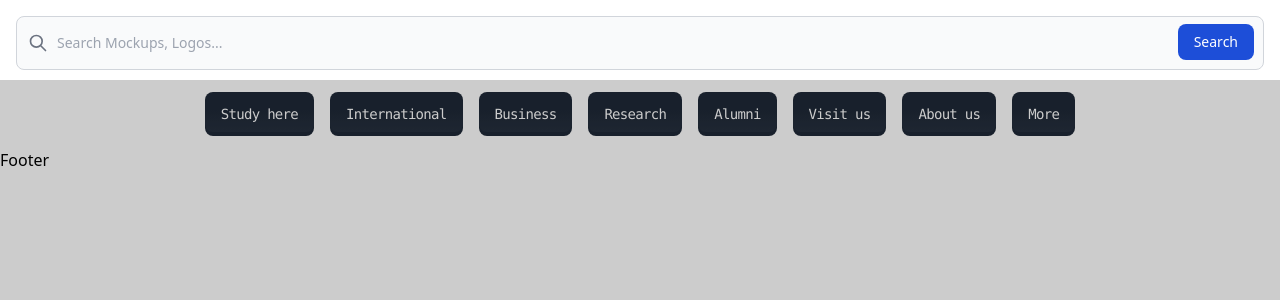
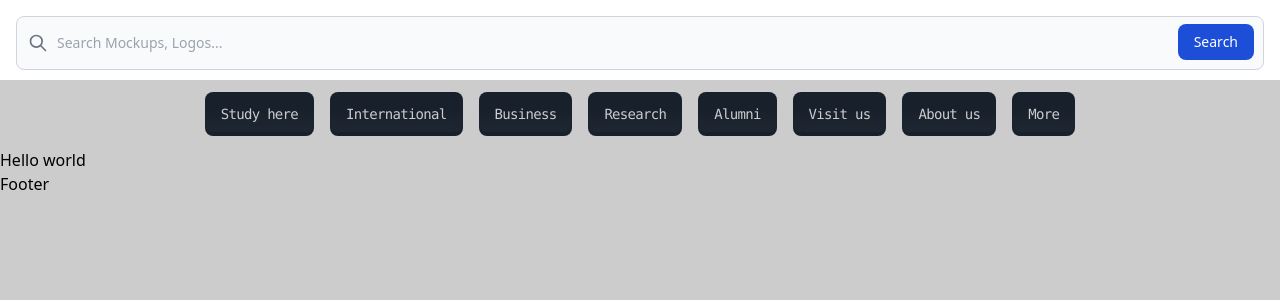
Before and after one commit to UmbrellaCrow612/Flowbite-hallam, a Next.js app: page / in a window 1280 px wide. Both pictures are taken after a click on the button "Open Search". Shown: the top 300 px of the page. Built offline with nearby package versions, Linux system fonts and the light colour scheme.

Commit message:
feat: added fic to header

```diff
--- a/src/components/Header/Search/SearchModal.tsx
+++ b/src/components/Header/Search/SearchModal.tsx
@@ -6,9 +6,8 @@ interface SearchModalProps {}
 export const SearchModal: React.FC<SearchModalProps> = () => {
   const [open, setOpen] = useRecoilState(searchModalState)
   return (
-    <div className={`fixed top-0  w-full h-full ${open ? 'block' : 'hidden'}`}>
-      <div className="z-20 w-full h-20 px-4 py-4 bg-white">
-        <form>
+    <div className={`fixed z-10 top-0  w-full h-full ${open ? 'block' : 'hidden'}`}>
+      <form className="w-full h-20 px-4 py-4 bg-white">
         <label className="mb-2 text-sm font-medium text-gray-900 sr-only">
           Search
         </label>
@@ -45,10 +44,10 @@ export const SearchModal: React.FC<SearchModalProps> = () => {
           </button>
         </div>
       </form>
-      </div>
+
       {/** Click away listener */}
       <div
-        className="z-10 w-full h-full bg-black bg-opacity-20"
+        className="z-0 w-full h-full bg-black bg-opacity-20"
         onClick={() => setOpen(!open)}
       />
     </div>
--- a/src/components/Header/index.tsx
+++ b/src/components/Header/index.tsx
@@ -11,7 +11,7 @@ interface indexProps {}
 export const Header: React.FC<indexProps> = () => {
   return (
     <header>
-      <nav className="sticky top-0 flex items-center justify-between w-full h-20 px-5 mx-auto max-w-screen-2xl ">
+      <nav className="flex items-center justify-between w-full h-20 px-5 mx-auto  max-w-screen-2xl">
         <Logo />
         {/** Desktop options */}
         <div className="items-center hidden gap-2 p-1 md:flex">
--- /dev/null
+++ b/src/components/Home/Container.tsx
@@ -0,0 +1,8 @@
+
+interface ContainerProps {
+    children:React.ReactNode
+}
+
+export const Container: React.FC<ContainerProps> = ({children}) => {
+    return <div className="w-full mx-auto max-w-screen-2xl">{children}</div>
+}
--- a/src/pages/index.tsx
+++ b/src/pages/index.tsx
@@ -1,6 +1,8 @@
 import type { NextPage } from 'next'
 import Head from 'next/head'
-
+import Image from 'next/image'
+import heroOneBg from '../../public/images/hero-1-bg.jpeg'
+import { Container } from '../components/Home/Container'
 const Home: NextPage = () => {
   return (
     <>
@@ -9,8 +11,11 @@ const Home: NextPage = () => {
         <meta name="description" content="Generated by create next app" />
         <link rel="icon" href="/favicon.ico" />
       </Head>
-
-
+      <Container>
+        <section>
+          Hello world
+        </section>
+      </Container>
     </>
   )
 }
```
Also changed, not shown: public/images/hero-1-bg.jpeg (added). Lines whose indentation alone changed are shown as unchanged.
